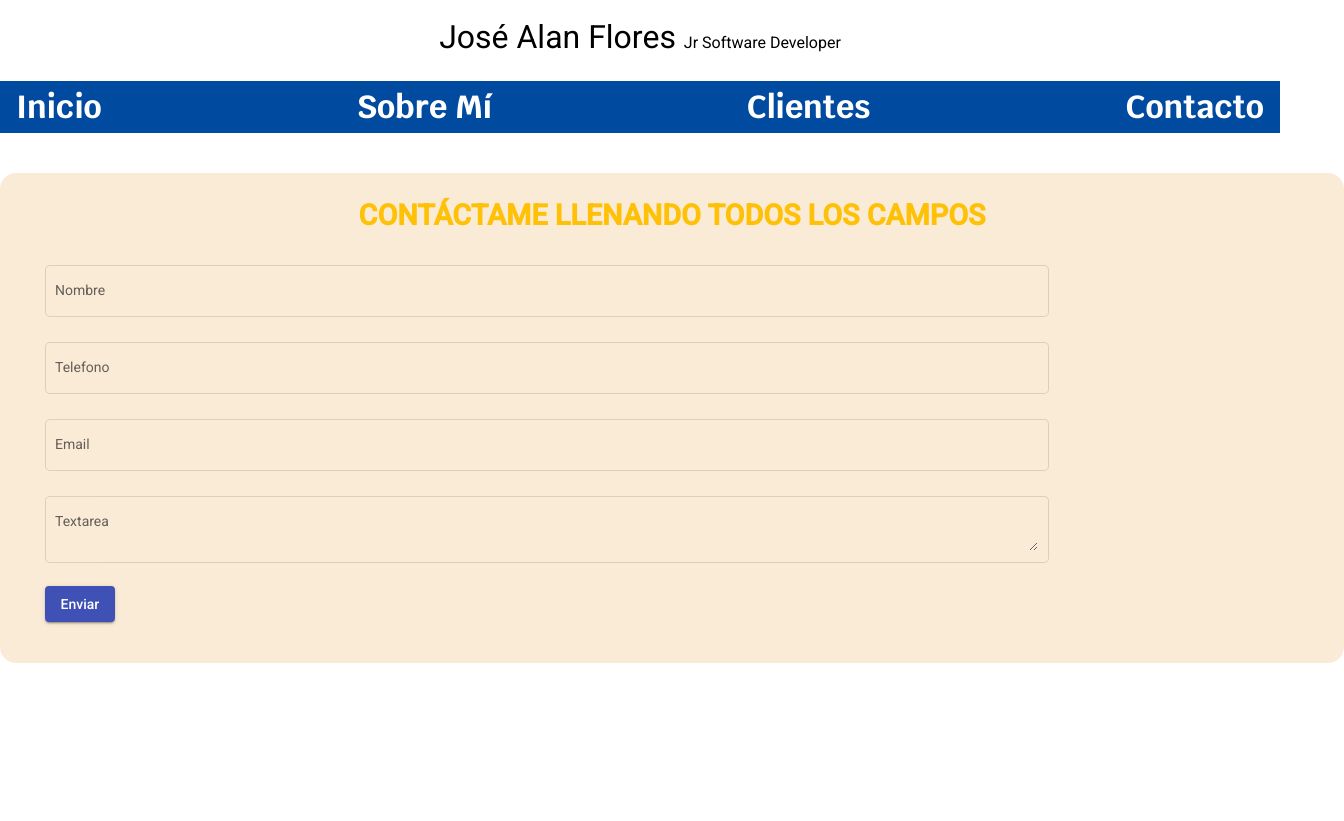
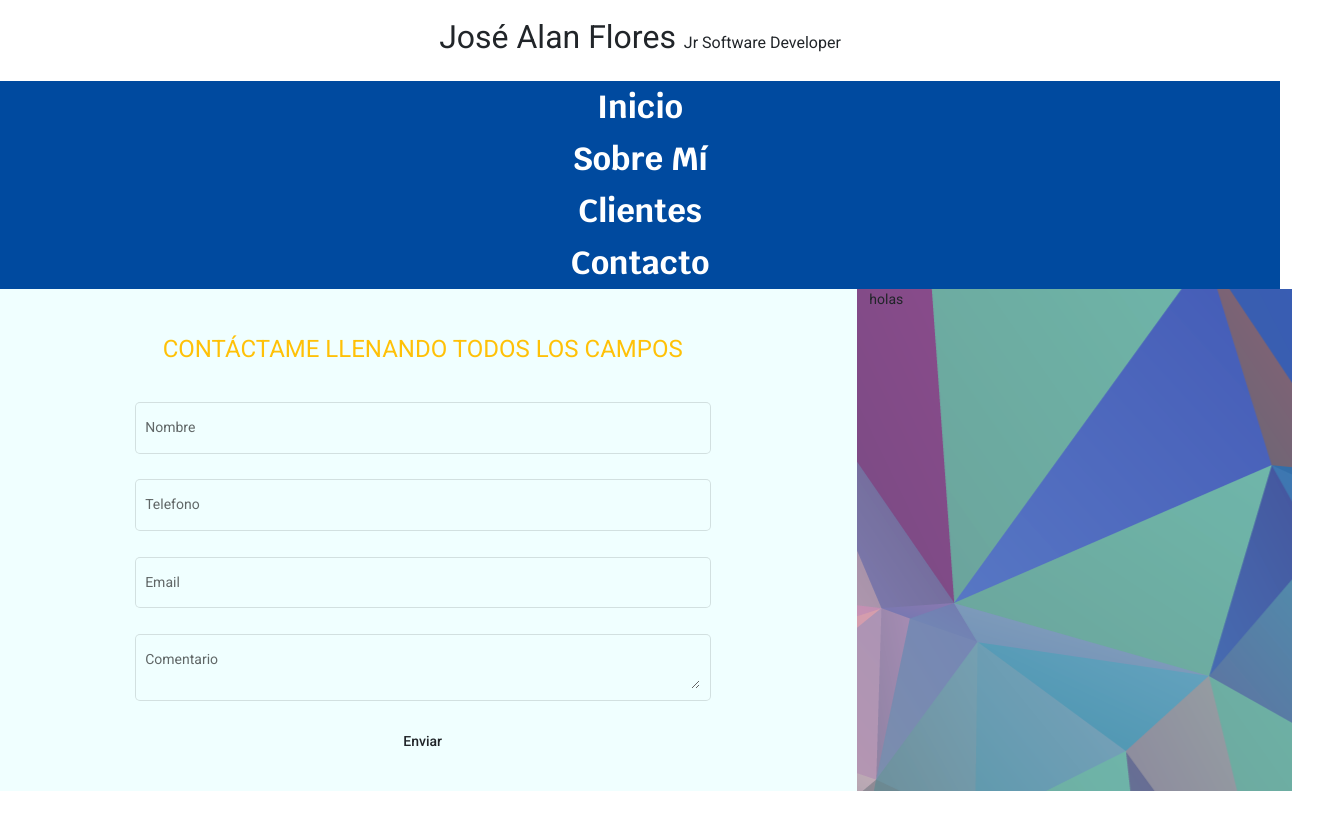
Before and after one commit to alanfh30/heroku, an Angular app: page /contacto in a window 1280 px wide. Shown: the whole page, 1344 px wide, since content can reach past the window. Built offline with nearby package versions, Linux system fonts and the light colour scheme.

Commit message:
se agrega contacto

```diff
--- a/angular.json
+++ b/angular.json
@@ -28,9 +28,12 @@
             ],
             "styles": [
               "./node_modules/@angular/material/prebuilt-themes/indigo-pink.css",
+              "./node_modules/bootstrap/dist/css/bootstrap.min.css",
               "src/styles.css"
             ],
-            "scripts": []
+            "scripts": [
+              "./node_modules/bootstrap/dist/js/bootstrap.min.js"
+            ]
           },
           "configurations": {
             "production": {
--- a/package.json
+++ b/package.json
@@ -25,6 +25,7 @@
     "@angular/platform-browser": "~12.1.0",
     "@angular/platform-browser-dynamic": "~12.1.0",
     "@angular/router": "~12.1.0",
+    "bootstrap": "^5.1.3",
     "express": "^4.17.2",
     "moment": "^2.29.1",
     "path": "^0.12.7",
--- a/src/app/contacto/contacto.component.css
+++ b/src/app/contacto/contacto.component.css
@@ -1,62 +1,21 @@
+.form{
+    background-color: azure;
+}
 
+.contacto{
+    background-image: url(../../assets/static/images/fondo_contacto.png);
+}
 
 .formulario{
-    background-color: antiquewhite;
-    width: min(80rem, 100%);  /*Utiliza el valor mas pequeño*/
-    margin: 0 auto;
+    width: min(40rem, 100%);  /*Utiliza el valor mas pequeño*/
+    margin: auto;
     padding: 2rem;
-    border-radius: 1rem;
-}
-
-.formulario fieldset{
-    border: none;
-}
-
-.formulario legend{
-    text-align: center;
-    font-size: 1.8rem;
-    text-transform: uppercase;
-    font-weight: 700;
-    margin-bottom: 2rem;
-    color: #ffc107;
 }
 
 
-@media (min-width: 768px){
-    .contenedor-campos{
-        max-width: 80%;
-        display: grid;
-        grid-template-columns: 1fr;
-        text-align: center;
-    }
-    .campo:nth-child(3){
-        grid-column: 1/3; /*que vaya de la columna 1 a la 3*/
-    } /*selecciona uno de los campos que estan, como un arreglo*/
-
-    .campo:nth-child(4){
-        grid-column: 1/3; /*que vaya de la columna 1 a la 3*/
-    }
+.legend{
+    padding-top: 50px;
+    text-align: center;
+    text-transform: uppercase;
+    color: #ffc107;
 }
-
-
-.campo{
-    margin-bottom: 1rem;
-}
-
-.campo label{
-    color: #ffffff;
-    font-weight: 700;
-    margin-bottom: 0.5rem;
-    display: block;
-}
-
-.campo .input-text{
-    width: 100%;
-    border: none;
-    padding: 1.5rem;
-    border-radius: 0.5rem;
-}
-
-.campo text-area{
-    height: 20rem;
-}
--- a/src/app/contacto/contacto.component.html
+++ b/src/app/contacto/contacto.component.html
@@ -1,45 +1,52 @@
 <app-layout></app-layout>
 
-<section>
-<br>
-<br>
-    <form class="formulario">
-        <fieldset>
-            <legend>Contáctame llenando todos los campos</legend>
+<div class="row ">
+  <div class="col-8 form">
+          <legend class="legend">Contáctame llenando todos los campos</legend>
 
 
+          <form class="formulario">
 
-            <div class="contenedor-campos">
+          <div class="contenedor-campos col-12">
 
-
+              <div class="row">
                   <mat-form-field appearance="outline">
                       <mat-label>Nombre</mat-label>
                       <input matInput>
                     </mat-form-field>
+              </div>
 
-
+              <div class="row">
                   <mat-form-field appearance="outline">
                       <mat-label>Telefono</mat-label>
-                        <input matInput>
+                      <input type="number" matInput>
                     </mat-form-field>
+                  </div>
 
+                <div class="row">
                   <mat-form-field appearance="outline">
                       <mat-label>Email</mat-label>
-                        <input matInput>
+                      <input type="email" matInput>
                     </mat-form-field>
+                  </div>
 
+                <div class="row">
                   <mat-form-field appearance="outline">
-                        <mat-label>Textarea</mat-label>
+                      <mat-label>Comentario</mat-label>
                       <textarea matInput></textarea>
                     </mat-form-field>
-
-            </div> <!--campos-->
-
-            <div class="alinear-derecha flex">
-                <button mat-raised-button color="primary">Enviar</button>
                   </div>
 
-        </fieldset>
+                  <div class="row">
+                    <button mat-button>Enviar</button>
+                  </div>
+
+        </div>
       </form>
 
-</section>
+  </div>
+
+    <div class="contacto col-4">
+      <p>holas</p>
+    </div>
+</div>
--- a/src/app/layout/layout.component.css
+++ b/src/app/layout/layout.component.css
@@ -56,7 +56,6 @@ h1,h2,h3{
 
 .navegacion-principal{
 
-    display: flex;
     flex-direction: column;
 }
 
```
Also changed, not shown: src/assets/static/images/fondo_contacto.png (added), 1 other file (tests, documents, lock files or other folders). Lines whose indentation alone changed are shown as unchanged.
